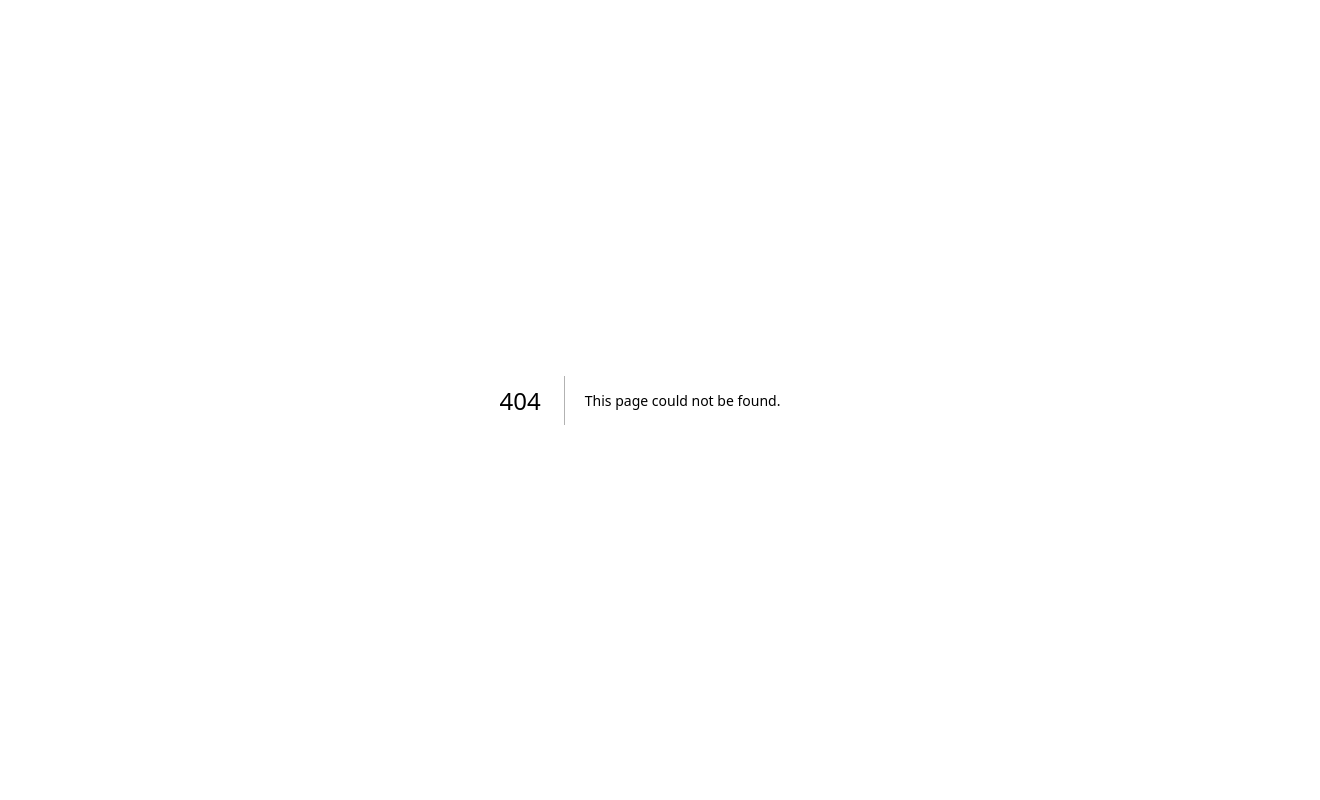
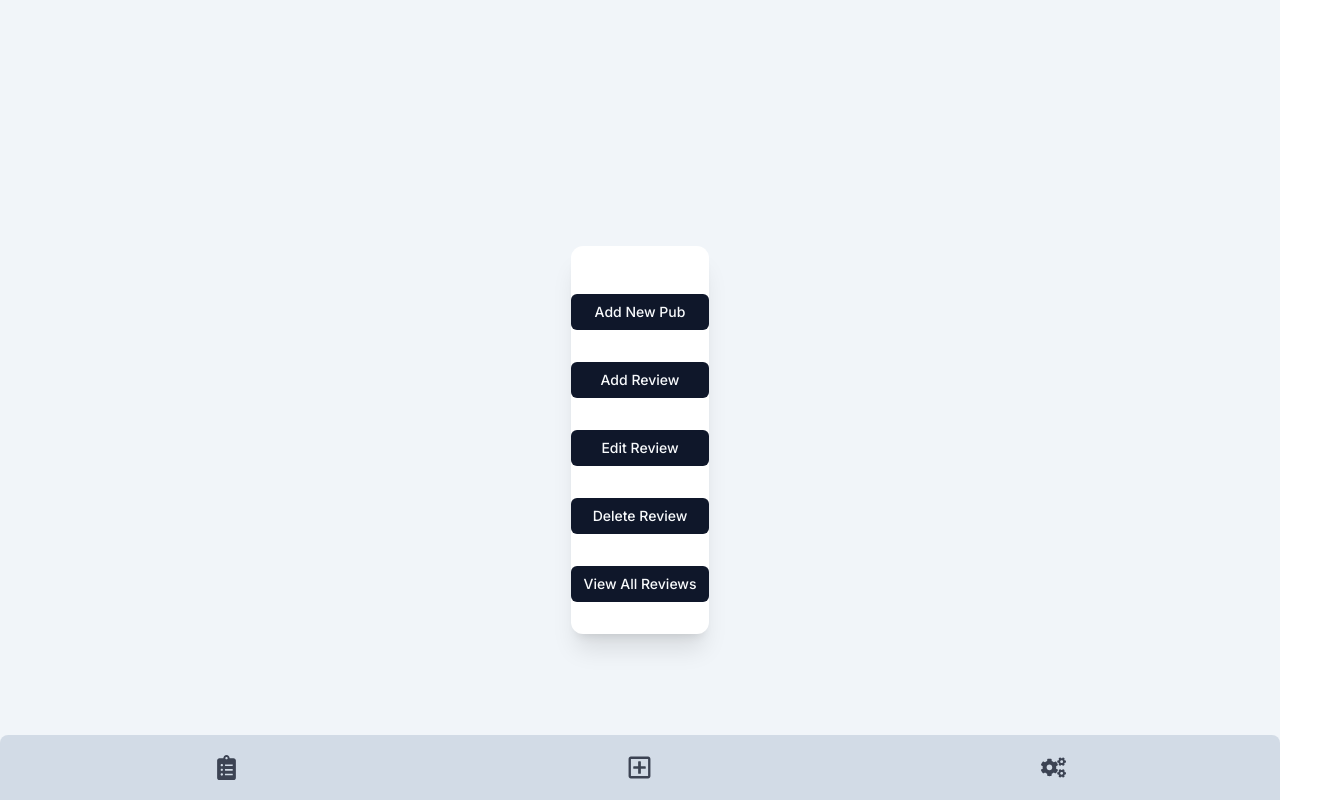
Before and after one commit to GeccoRhiguelNavalta/great-pub-crawl, a Next.js app: page /dashboard in a window 1280 px wide. Before the commit this address had no page. Shown: the whole page, 1320 px wide, since content can reach past the window. Built offline with nearby package versions, Linux system fonts and the light colour scheme.

Commit message:
feat: basic file architecture created

```diff
--- a/components/ui/layout/layout.tsx
+++ b/components/ui/layout/layout.tsx
@@ -15,7 +15,7 @@ export default function Layout({ children }: LayoutProps) {
         <Link href="/">
           <FaClipboardList size={25} />
         </Link>
-        <Link href="/review">
+        <Link href="/dashboard">
           <FaRegPlusSquare size={25} />
         </Link>
         <Link href="/user">
--- a/package.json
+++ b/package.json
@@ -28,7 +28,7 @@
     "eslint-config-next": "13.3.4",
     "lucide-react": "^0.214.0",
     "mongodb": "^5.3.0",
-    "next": "^13.4.1",
+    "next": "^13.4.2",
     "next-auth": "^4.22.1",
     "postcss": "8.4.23",
     "react": "18.2.0",
--- /dev/null
+++ b/src/app/(app)/dashboard/page.tsx
@@ -0,0 +1,55 @@
+import Layout from "../../../../components/ui/layout/layout";
+import { Button } from "../../../../components/ui/button/button";
+import Link from "next/link";
+
+function Dashboard() {
+  return (
+    <div className="h-screen w-screen flex justify-center items-center bg-slate-100">
+      <div className="flex flex-col justify-center items-center sm:shadow-xl pb-8 pt-12 sm:bg-white rounded-xl space-y-8">
+        <div className="w-full">
+          <Link href="/pub/add">
+            <Button className="w-full" size="sm">
+              Add New Pub
+            </Button>
+          </Link>
+        </div>{" "}
+        <div className="w-full">
+          <Link href="/review/add">
+            <Button className="w-full" size="sm">
+              Add Review
+            </Button>
+          </Link>
+        </div>{" "}
+        <div className="w-full">
+          <Link href="/review/edit">
+            <Button className="w-full" size="sm">
+              Edit Review
+            </Button>
+          </Link>
+        </div>{" "}
+        <div className="w-full">
+          <Link href="/review/delete">
+            <Button className="w-full" size="sm">
+              Delete Review
+            </Button>
+          </Link>
+        </div>{" "}
+        <div className="w-full">
+          <Link href="/review/all">
+            <Button className="w-full" size="sm">
+              View All Reviews
+            </Button>
+          </Link>
+        </div>{" "}
+      </div>{" "}
+    </div>
+  );
+}
+
+export default async function WrapReview() {
+  return (
+    <Layout>
+      <Dashboard />
+    </Layout>
+  );
+}
--- /dev/null
+++ b/src/app/(app)/pub/add/page.tsx
@@ -0,0 +1,17 @@
+import Layout from "../../../../../components/ui/layout/layout";
+
+function Pub() {
+  return (
+    <div className="h-screen w-screen flex justify-center items-center bg-slate-100">
+      <h1>Add pub page</h1>
+    </div>
+  );
+}
+
+export default async function WrapReview() {
+  return (
+    <Layout>
+      <Pub />
+    </Layout>
+  );
+}
--- a/src/app/(app)/review/page.tsx
+++ b/src/app/(app)/review/add/page.tsx
@@ -1,25 +1,24 @@
 import { authOptions } from "@/app/api/auth/[...nextauth]/route";
-import Layout from "../../../../components/ui/layout/layout";
-import { ReviewForm } from "./reviewForm";
+import Layout from "../../../../../components/ui/layout/layout";
+import { ReviewForm } from "../reviewForm";
 import { getServerSession } from "next-auth";
 
-function Review({ userId }: { userId: string | undefined }) {
+function AddReview({ userId }: { userId: string | undefined }) {
   return (
     <div className="h-screen w-screen flex justify-center items-center bg-slate-100">
       <div className="flex flex-col justify-center items-center sm:shadow-xl pb-8 pt-12 sm:bg-white rounded-xl space-y-8">
-        <h1 className="font-semibold text-2xl">Add Your Review</h1>
         <ReviewForm userId={userId} />
       </div>
     </div>
   );
 }
 
-export default async function WrapReview() {
+export default async function WrapAddReview() {
   const session: any = await getServerSession(authOptions);
   const userId = session?.user.id;
   return (
     <Layout>
-      <Review userId={userId} />
+      <AddReview userId={userId} />
     </Layout>
   );
 }
--- /dev/null
+++ b/src/app/(app)/review/all/page.tsx
@@ -0,0 +1,21 @@
+import { authOptions } from "@/app/api/auth/[...nextauth]/route";
+import Layout from "../../../../../components/ui/layout/layout";
+import { getServerSession } from "next-auth";
+
+function AllReview({ userId }: { userId: string | undefined }) {
+  return (
+    <div className="h-screen w-screen flex justify-center items-center bg-slate-100">
+      <h1>All reviews Page</h1>
+    </div>
+  );
+}
+
+export default async function WrapAllReview() {
+  const session: any = await getServerSession(authOptions);
+  const userId = session?.user.id;
+  return (
+    <Layout>
+      <AllReview userId={userId} />
+    </Layout>
+  );
+}
--- /dev/null
+++ b/src/app/(app)/review/delete/page.tsx
@@ -0,0 +1,21 @@
+import { authOptions } from "@/app/api/auth/[...nextauth]/route";
+import Layout from "../../../../../components/ui/layout/layout";
+import { getServerSession } from "next-auth";
+
+function DeleteReview({ userId }: { userId: string | undefined }) {
+  return (
+    <div className="h-screen w-screen flex justify-center items-center bg-slate-100">
+      <h1>Delete Review Page</h1>
+    </div>
+  );
+}
+
+export default async function WrapDeleteReview() {
+  const session: any = await getServerSession(authOptions);
+  const userId = session?.user.id;
+  return (
+    <Layout>
+      <DeleteReview userId={userId} />
+    </Layout>
+  );
+}
--- /dev/null
+++ b/src/app/(app)/review/edit/page.tsx
@@ -0,0 +1,21 @@
+import { authOptions } from "@/app/api/auth/[...nextauth]/route";
+import Layout from "../../../../../components/ui/layout/layout";
+import { getServerSession } from "next-auth";
+
+function EditReview({ userId }: { userId: string | undefined }) {
+  return (
+    <div className="h-screen w-screen flex justify-center items-center bg-slate-100">
+      <h1>Edit Review Page</h1>
+    </div>
+  );
+}
+
+export default async function WrapEditReview() {
+  const session: any = await getServerSession(authOptions);
+  const userId = session?.user.id;
+  return (
+    <Layout>
+      <EditReview userId={userId} />
+    </Layout>
+  );
+}
--- /dev/null
+++ b/src/app/(app)/user/edit/page.tsx
@@ -0,0 +1,17 @@
+import Layout from "../../../../../components/ui/layout/layout";
+
+function EditUser() {
+  return (
+    <div className="h-screen w-screen flex justify-center items-center bg-slate-100">
+      <h1>Edit User Page</h1>
+    </div>
+  );
+}
+
+export default async function WrapEditUser() {
+  return (
+    <Layout>
+      <EditUser />
+    </Layout>
+  );
+}
--- a/src/app/(app)/user/page.tsx
+++ b/src/app/(app)/user/page.tsx
@@ -2,15 +2,67 @@
 
 import { useSession } from "next-auth/react";
 import Layout from "../../../../components/ui/layout/layout";
-import { LoginButton, LogoutButton } from "@/app/auth";
+import { LogoutButton } from "@/app/auth";
+import { useEffect, useState } from "react";
+import { User } from "@prisma/client";
+import { Button } from "../../../../components/ui/button/button";
+import Link from "next/link";
 
 function User() {
-  const { data: session } = useSession();
+  const { data: session }: any = useSession();
+  const userId = session?.user?.id;
+  const [userDetails, setUserDetails] = useState<User[]>([]);
+
+  async function getUser() {
+    const res = await fetch(`/api/user/${userId}`, {
+      method: "GET",
+      headers: {
+        "Content-Type": "application/json",
+      },
+    }).then((data) => data.json());
+    if (res) {
+      const data = [...userDetails, res];
+      setUserDetails(data);
+    }
+  }
+
+  useEffect(() => {
+    getUser();
+  }, []);
   return (
     <div className="flex overflow-scroll p-5">
-      <LoginButton />
-      <LogoutButton />
-      <div>User</div>
+      {!userDetails ? (
+        <div>Loading..</div>
+      ) : (
+        userDetails.map((user) => {
+          return (
+            <div key={user.id}>
+              <div>{user.email}</div>
+              <div>{user.name}</div>
+            </div>
+          );
+        })
+      )}
+      <div className="w-full">
+        <Button
+          className="w-full"
+          size="sm"
+          onClick={() => console.log("edit")}
+        >
+          <LogoutButton />
+        </Button>
+      </div>
+      <div className="w-full">
+        <Link href="/user/edit">
+          <Button
+            className="w-full"
+            size="sm"
+            onClick={() => console.log("edit")}
+          >
+            Edit
+          </Button>
+        </Link>
+      </div>
     </div>
   );
 }
--- a/src/app/api/user/[userId]/route.ts
+++ b/src/app/api/user/[userId]/route.ts
@@ -1,3 +1,4 @@
+import { User } from "@prisma/client";
 import { prisma } from "../../../../../lib/prisma";
 import { NextResponse } from "next/server";
 
```
Also changed, not shown: 1 other file (tests, documents, lock files or other folders).
